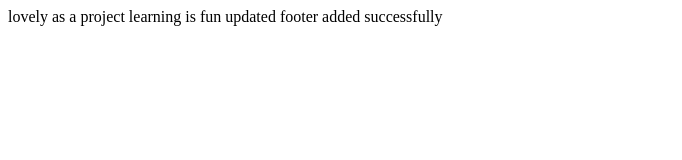
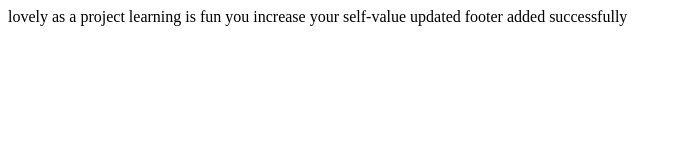
Before and after one commit to AY0-WEB/Test-trial, a plain HTML site: page index.html in a window 1280 px wide. Shown: the whole page, without its empty margins (0-682 px from the left). Drawn offline with Linux system fonts and the light colour scheme.

Commit message:
The updated website

```diff
--- a/index.html
+++ b/index.html
@@ -8,7 +8,7 @@
 <body>
     lovely as a project
     learning is fun
-
+    you increase your self-value
 
     updated footer added successfully
 </body>
```
